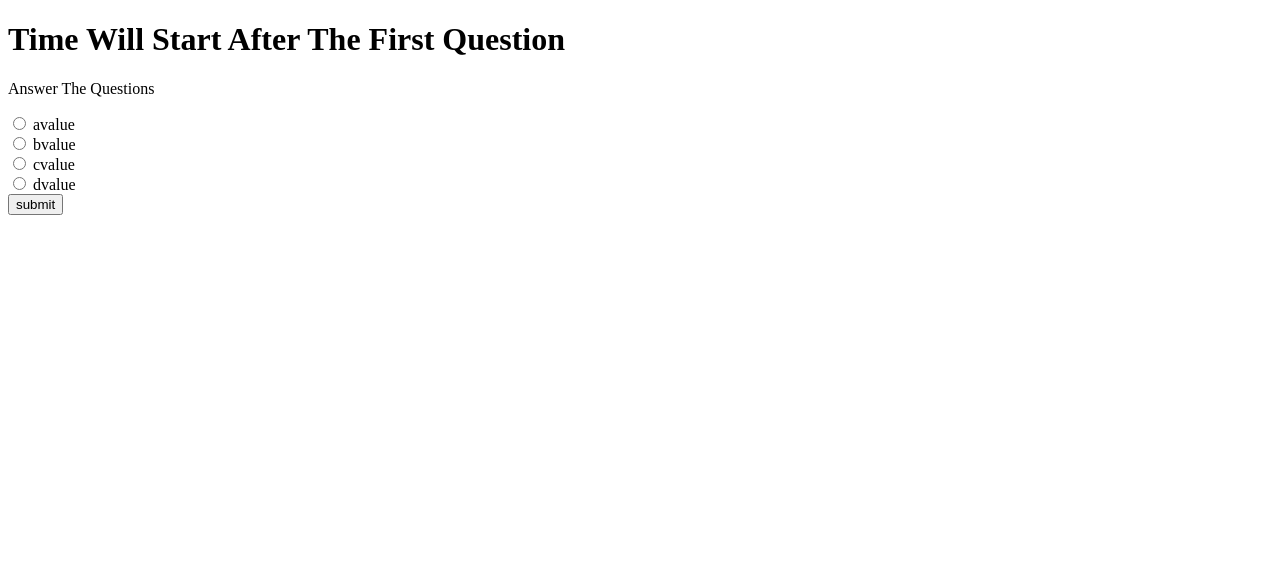
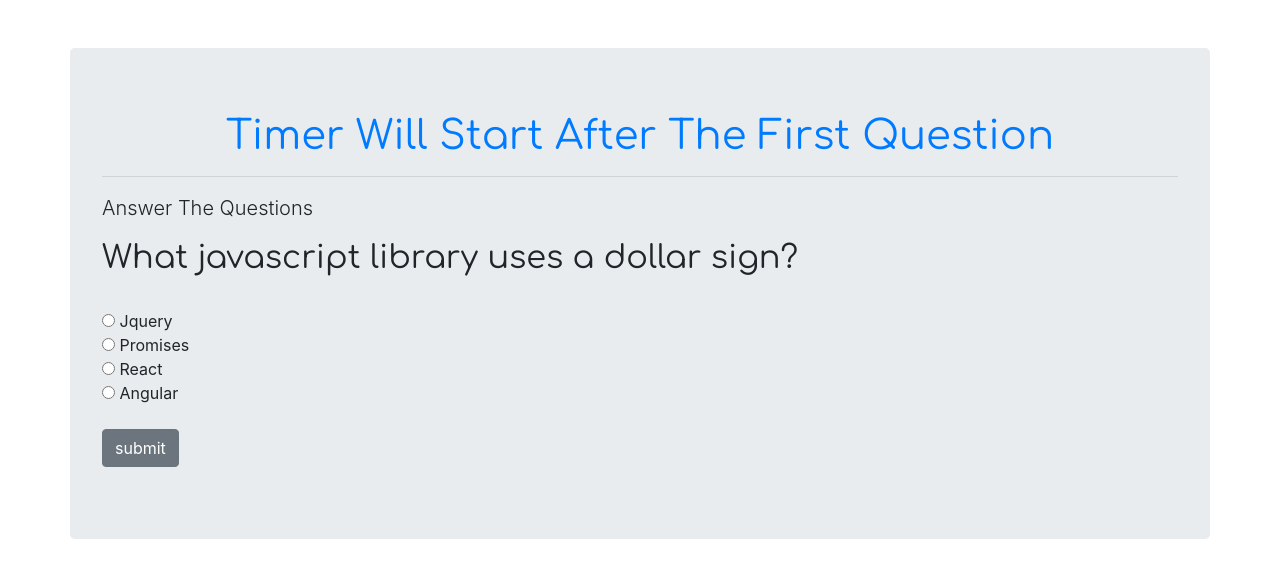
Before and after one commit to GospelBeats/Javascript-Quiz, a plain HTML site: page index.html in a window 1280 px wide. Drawn offline with nearby package versions, Linux system fonts and the light colour scheme.

Commit message:
added comments

```diff
--- a/index.html
+++ b/index.html
@@ -5,76 +5,87 @@
 	<meta charset="utf-8">
 	<title>Untitled Document</title>
 	<script src="https://ajax.googleapis.com/ajax/libs/jquery/3.4.0/jquery.min.js"></script>
+	<link rel="stylesheet" href="https://stackpath.bootstrapcdn.com/bootstrap/4.3.1/css/bootstrap.min.css">
+	<link href="https://fonts.googleapis.com/css?family=Comfortaa:400,700&display=swap" rel="stylesheet">
+	<style>
+	.gfont {
+		font-family: 'Comfortaa', cursive;
+	}
+	</style>
 </head>
 
 <body>
+	<div class="container mt-5 jumbotron">
+	<h1 id="timer" class="text-center gfont text-primary">Timer Will Start After The First Question</h1>
+	<hr>
+	<p class="lead">Answer The Questions</p>
 
-	<h1 id="timer">Time Will Start After The First Question</h1>
-	<p>Answer The Questions</p>
-
+	<div id="ques" class="gfont"></div>
 	<div id="one"></div>
 	<div id="two"></div>
 	<div id="three"></div>
 	<div id="four"></div>
-	<div id="five"></div>
-	<div id="six"></div>
+	<div id="open"></div>
+	<br>
+	<button class="btn btn-secondary">submit</button>
 
-	<button>submit</button>
+	<h2 id="answer-display" class="text-center gfont"></h2>
+	</div>
 
-	<h2 id="answer-display"></h2>
 	<script>
 
-		//$(document).ready(function(){
+		// array of questions and answers
 
 		let questions = [
 
 			{
-				question: "?",
+				question: "What javascript library uses a dollar sign?",
 				imgSrc: "img/html.png",
-				choiceA: "avalue",
-				choiceB: "bvalue",
-				choiceC: "cvalue",
-				choiceD: "dvalue",
-				correct: "avalue",
+				choiceA: "Jquery",
+				choiceB: "Promises",
+				choiceC: "React",
+				choiceD: "Angular",
+				correct: "Jquery",
 			},
 
 			{
-				question: "?",
+				question: "What is similar to a box for storing things?",
 				imgSrc: "img/html.png",
-				choiceA: "a",
-				choiceB: "b",
-				choiceC: "c",
-				choiceD: "d",
-				correct: "A",
+				choiceA: "function",
+				choiceB: "method",
+				choiceC: "variable",
+				choiceD: "loop",
+				correct: "variable",
 			},
 
 			{
-				question: "?",
+				question: "What updates the webpage without reloading the page?",
 				imgSrc: "img/html.png",
-				choiceA: "a",
-				choiceB: "b",
-				choiceC: "c",
-				choiceD: "d",
-				correct: "A",
+				choiceA: "SQL",
+				choiceB: "HTML",
+				choiceC: "XML",
+				choiceD: "Ajax",
+				correct: "Ajax",
 			},
 
 			{
-				question: "?",
+				question: "What can request data from a specified source thru an url?",
 				imgSrc: "img/html.png",
-				choiceA: "a",
-				choiceB: "b",
-				choiceC: "c",
-				choiceD: "d",
-				correct: "A",
+				choiceA: "FETCH",
+				choiceB: "GET",
+				choiceC: "FIND",
+				choiceD: "LOCATE",
+				correct: "GET",
 			},
 
 		]
 
-		let time = 10;
+		// variables used to keep score, time, and question count
+		let time = 29;
 		let score = 0;
 		let question = 0;
 
-		// timer
+		// ************** timer *********************//
 
 		function timeStarted(){
 			let stop = setInterval(timeUpdate, 1000);
@@ -89,31 +100,42 @@
 			}
 		} // outter function
 
-		// timer
+		// **************^ timer ^********************//
 
 		function showQuestions(i) {
 
+			// assigning question array to html element
+			$("#ques").html("<h2> " + questions[i].question + " </h2> <br>");
 			$("#one").html("<input type='radio' value=" + questions[i].choiceA + " > " + questions[i].choiceA + "</input> <br />");
 			$("#two").html("<input type='radio' value=" + questions[i].choiceB + " > " + questions[i].choiceB + "</input> <br />");
 			$("#three").html("<input type='radio' value=" + questions[i].choiceC + " > " + questions[i].choiceC + "</input> <br />");
 			$("#four").html("<input type='radio' value=" + questions[i].choiceD + " > " + questions[i].choiceD + "</input> <br />");
 		}
-
+		// button to evaluate the answer
 		$("button").on("click", function () {
 
+			// run the time function after user click the button
 			timeStarted();
+
+			// put user's choice in a variable
 			let checked = $("input[type='radio']:checked").val();
 
+			// if user's choice matches the correct answer
 			if (checked === questions[question].correct) {
 
+				// display user has the correct answer
 				$("#answer-display").text("Hoorrayy!! You got the answer correct!");
+
+				// shows text for about 1 sec then goes away
 				setTimeout(function(){
 					$("#answer-display").text("");
 					}, 1200);
+				// update score and question count
 				score++;
 				question++;
 				if(question < questions.length){
 				setTimeout(function(){
+				// run question function to view next question
 					showQuestions(question);
 					}, 1000);
 				}
@@ -137,7 +159,7 @@
 				}
 			}
 		});
-
+		// starts the game by displaying the quesions
 		showQuestions(question);
 
 	</script>
```
